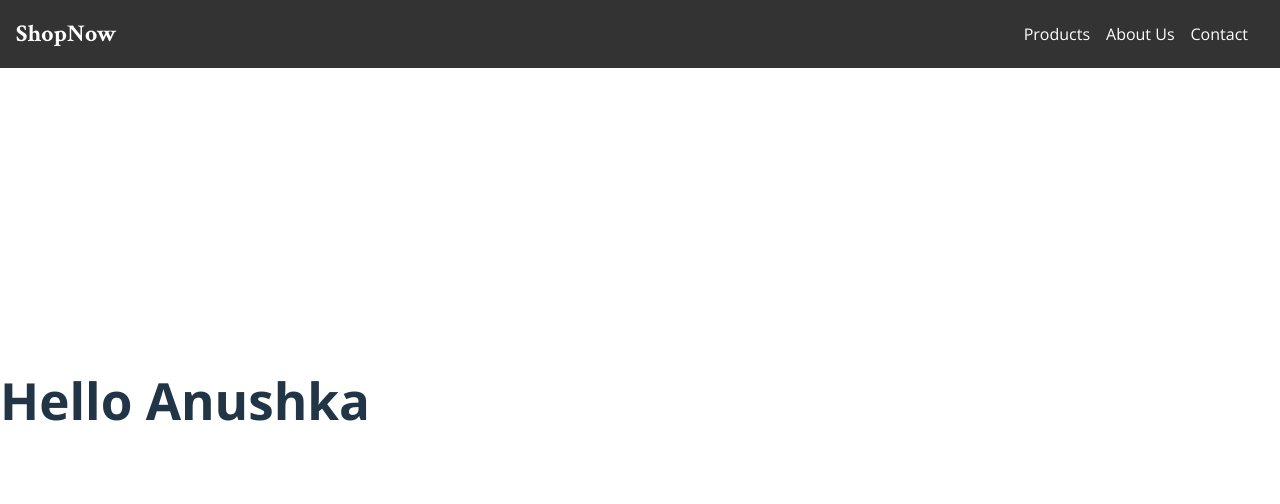
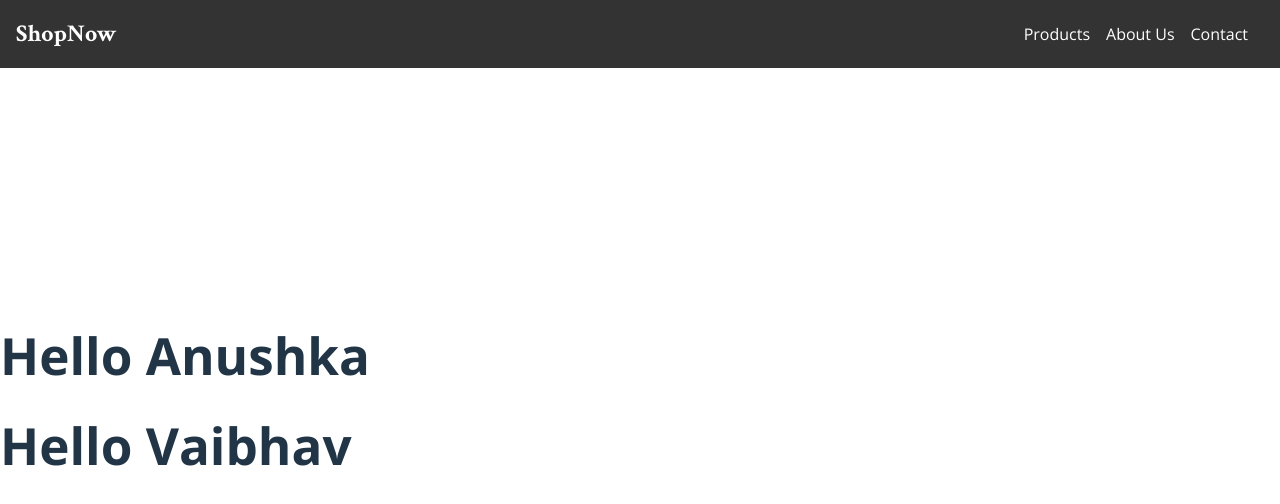
Before and after one commit to Grenud/Bayava-Kamdhenu, a React (Vite) app in the folder vite-project/: page / in a window 1280 px wide. Shown: the top 504 px of the page. Built offline with nearby package versions, Linux system fonts and the light colour scheme.

Commit message:
Hello Vaibhav

```diff
--- a/vite-project/src/App.jsx
+++ b/vite-project/src/App.jsx
@@ -8,6 +8,7 @@ function App() {
     <Navbar/>
 
     <h1>Hello Anushka </h1>
+    <h1>Hello Vaibhav</h1>
 
 
 
```
